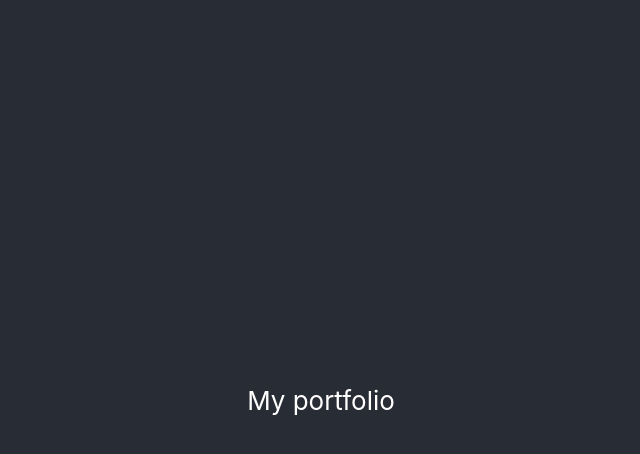
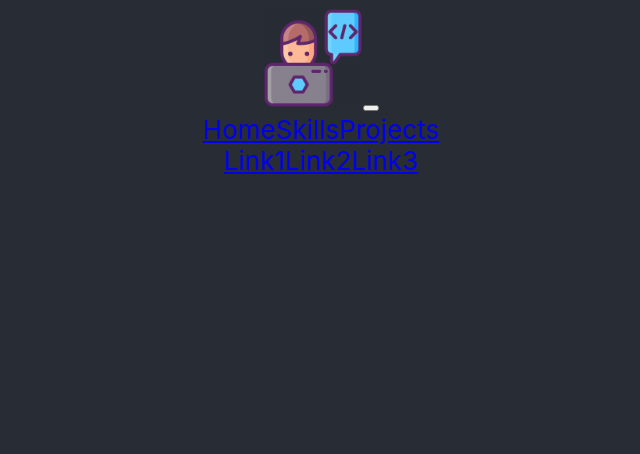
Before and after one commit to gabrigomez/portfolio, a React (Create React App) app: page / in a window 1280 px wide. Shown: the top 454 px of the page, without its empty margins (319-959 px from the left). Built offline with nearby package versions, Linux system fonts and the light colour scheme.

Commit message:
feat: start navBar component

```diff
--- a/package.json
+++ b/package.json
@@ -6,7 +6,9 @@
     "@testing-library/jest-dom": "^5.16.5",
     "@testing-library/react": "^13.4.0",
     "@testing-library/user-event": "^13.5.0",
+    "bootstrap": "^5.2.3",
     "react": "^18.2.0",
+    "react-bootstrap": "^2.7.0",
     "react-dom": "^18.2.0",
     "react-scripts": "5.0.1",
     "web-vitals": "^2.1.4"
--- a/src/App.css
+++ b/src/App.css
@@ -1,10 +1,5 @@
 .App {
   text-align: center;
-}
-
-.App-logo {
-  height: 40vmin;
-  pointer-events: none;
 }
 
 @media (prefers-reduced-motion: no-preference) {
--- a/src/App.js
+++ b/src/App.js
@@ -1,10 +1,11 @@
 import './App.css';
+import { NavBar } from './components/NavBar';
 
 function App() {
   return (
     <div className="App">
       <header className="App-header">
-        My portfolio
+        <NavBar />
       </header>
     </div>
   );
--- /dev/null
+++ b/src/components/NavBar.css
@@ -0,0 +1,14 @@
+.navbar {
+  padding: 8px 0;
+  position: fixed;
+  width: 100%;
+  top: 0;
+
+  z-index: 100;
+  transition: 0.32s ease-in-out
+}
+
+.navbar-logo {
+  width: 100px;
+  height: 100px;
+}
--- /dev/null
+++ b/src/components/NavBar.jsx
@@ -0,0 +1,67 @@
+import React, { useEffect, useState } from 'react';
+import { Navbar, Container, Nav } from 'react-bootstrap';
+import logo from '../assets/coding.png';
+import './NavBar.css';
+
+export const NavBar = () => {
+  const [activeLink, setActiveLink] = useState('home');
+  const [scrolled, setScrolled] = useState(false);
+
+  useEffect(() => {
+    const onScroll = () => {
+      if(window.screenY > 50) {
+        setScrolled(true);
+      } else {
+        setScrolled(false);
+      };
+    };
+
+    window.addEventListener("scroll", onScroll);
+
+    return () => window.removeEventListener("scroll", onScroll);
+  }, []);
+
+  const onUpdateActiveLink = (value) => {
+    setActiveLink(value);
+  };
+
+  return (
+    <Navbar expand="md" className={scrolled ? "scrolled" : ""}>
+      <Container>
+        <Navbar.Brand href='/' >
+          <img src={logo} alt="Logo" className='navbar-logo' />
+        </Navbar.Brand>
+        <Navbar.Toggle aria-controls='basic-navbar-nav'>
+          <span className='navbar-toggler-icon'></span>
+        </Navbar.Toggle>
+        <Navbar.Collapse id="basic-navbar-nav">
+          <Nav.Link
+            href="#home"
+            className={activeLink === 'home' ? 'active navbar-link' : 'navbar-link'}
+            onClick={() => onUpdateActiveLink('home')}>
+              Home
+          </Nav.Link>
+          <Nav.Link
+            href="#skills"
+            className={activeLink === 'skills' ? 'active navbar-link' : 'navbar-link'}
+            onClick={() => onUpdateActiveLink('skills')}>
+              Skills
+          </Nav.Link>
+          <Nav.Link
+            href="#Projects"
+            className={activeLink === 'projects' ? 'active navbar-link' : 'navbar-link'}
+            onClick={() => onUpdateActiveLink('projects')}>
+              Projects
+          </Nav.Link>
+          <span className='navbar-text'>
+            <div className='social-icon'>
+              <a href="#">Link1</a>
+              <a href="#">Link2</a>
+              <a href="#">Link3</a>
+            </div>
+          </span>
+        </Navbar.Collapse>
+      </Container>
+    </Navbar>
+  )
+}
```
Also changed, not shown: src/assets/coding.png (added), 1 other file (tests, documents, lock files or other folders).
